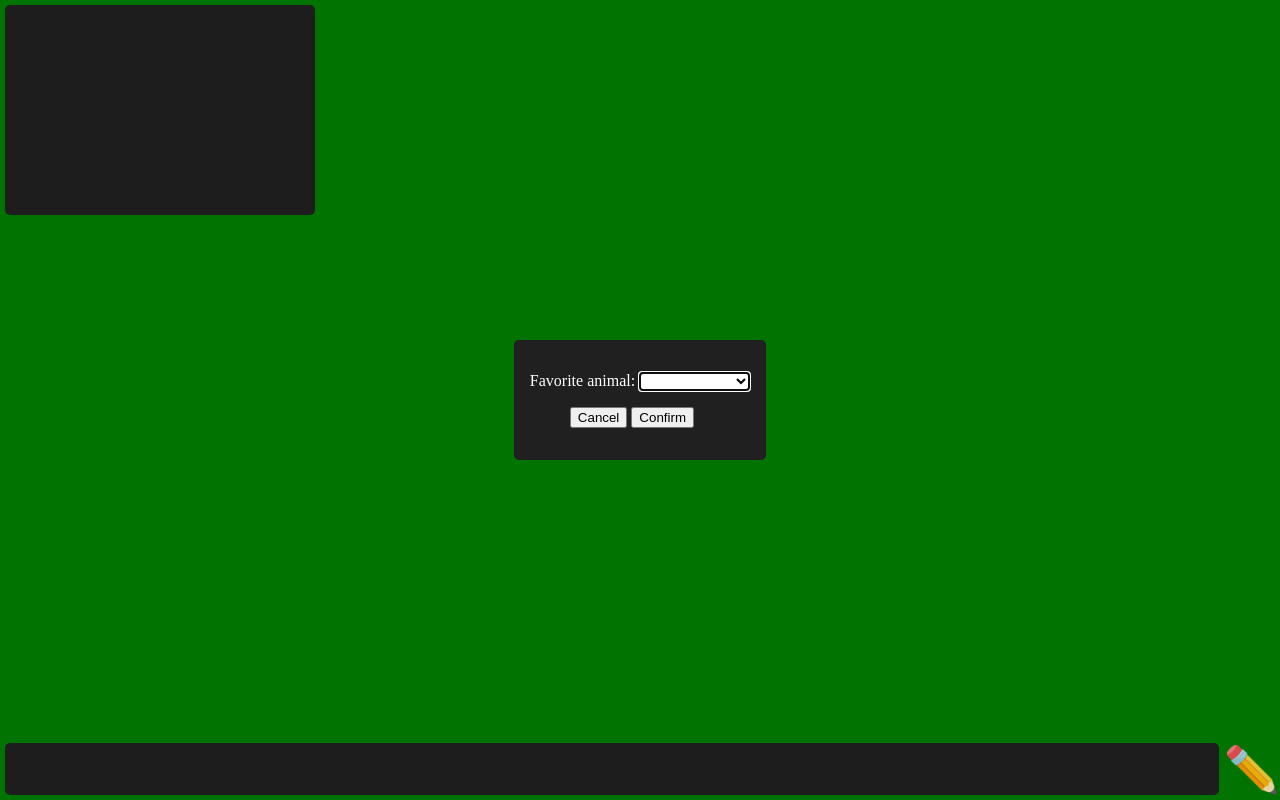
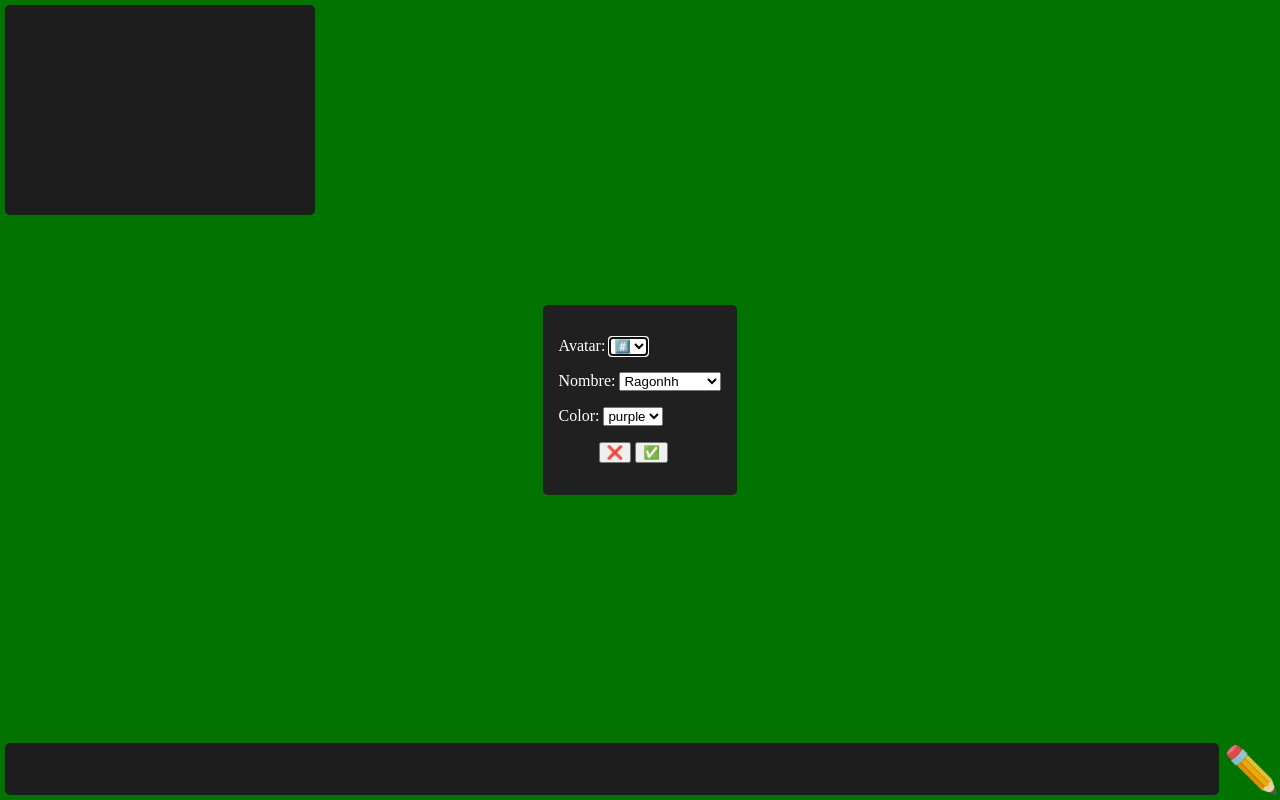
Before and after one commit to johnnyfinchdev/ChatNode, a website: page public/index.html in a window 1280 px wide. Both pictures are taken after a click on the element "✏️". Drawn offline with nearby package versions, Linux system fonts and the light colour scheme; no server answers.

Commit message:
Modal enviando datos al servidor

```diff
--- a/public/index.html
+++ b/public/index.html
@@ -12,18 +12,36 @@
         <form id="avatarForm" method="dialog">
             <section>
                 <p>
-                    <label for="favAnimal">Favorite animal:</label>
-                    <select name="favAnimal" id="favAnimal">
-                        <option></option>
-                        <option>Brine shrimp</option>
-                        <option>Red panda</option>
-                        <option>Spider monkey</option>
+                    <label for="avatar">Avatar:</label>
+                    <select name="avatar" id="avatar">
+                        <option>#️⃣</option>
+                        <option>💻</option>
+                        <option>😵‍💫</option>
+                        <option>🎮</option>
+                    </select>
+                </p>
+                <p>
+                    <label for="nombre">Nombre:</label>
+                    <select name="nombre" id="nombre">
+                        <option>Ragonhh</option>
+                        <option>Stylish_IWNL</option>
+                        <option>iBlueWolf</option>
+                        <option>DeividG04</option>
+                    </select>
+                </p>
+                <p>
+                    <label for="color">Color:</label>
+                    <select name="color" id="color">
+                        <option>purple</option>
+                        <option>green</option>
+                        <option>blue</option>
+                        <option>red</option>
                     </select>
                 </p>
             </section>
             <menu>
-                <button id="cancel" type="reset">Cancel</button>
-                <button type="submit">Confirm</button>
+                <button id="cancel" type="reset">❌</button>
+                <button type="submit">✅</button>
             </menu>
         </form>
     </dialog>
--- a/public/script.js
+++ b/public/script.js
@@ -35,8 +35,10 @@ cancelButton.addEventListener("click", function () {
 avatarForm.addEventListener('submit', function (e) {
     e.preventDefault();
     const data = new FormData(avatarForm);
+    const userData = {}
     for (const [name, value] of data) {
-        console.log(name, ":", value)
+        userData[name] = value
     }
+    socket.emit('edit avatar', userData);
     avatarDialog.close();
 });
--- a/server.js
+++ b/server.js
@@ -16,11 +16,15 @@ io.on('connection', (socket) => {
   // Listen for chat messages from clients
   socket.on('chat message', (msg) => {
     // Broadcast the message to all connected clients
-    io.emit('chat message', {msg, name: socket.client.id});
+    io.emit('chat message', { msg, name: socket.client.id });
   });
 
   socket.on('disconnect', () => {
     console.log('User: ' + socket.client.id + ' disconnected');
+  });
+
+  socket.on('edit avatar', (data) => {
+    console.log(data)
   });
 });
 
```
